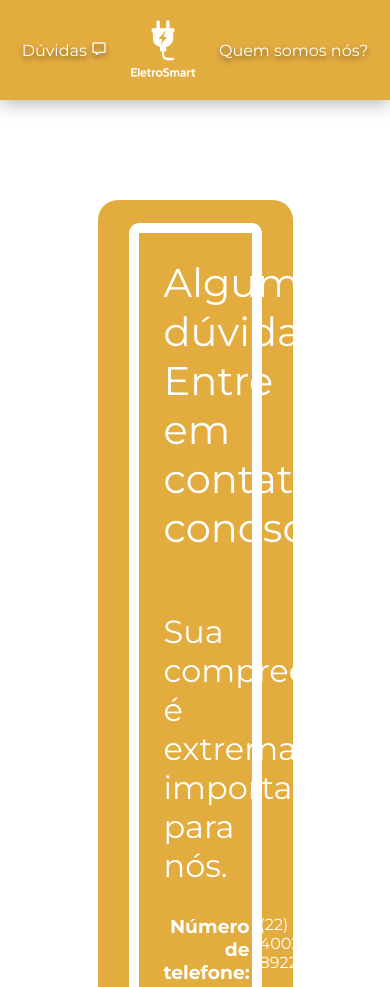
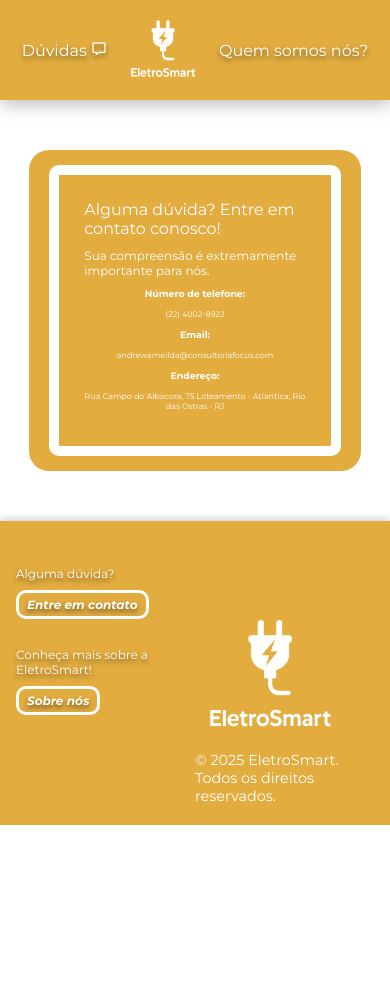
Before and after one commit to phelipipereira/Site-Vitrine---Eletro-Smart, a website: page public/Página-Dúvidas/Duvidas.html in a window 390 px wide. Shown: the top 987 px of the page. After the commit the page ends 844 px from the top, so only its background shows below. Drawn offline with nearby package versions, Linux system fonts and the light colour scheme.

Commit message:
ajustes gerais de acessibilidade e responsividade e atualização do rodapé

```diff
--- a/public/Pagina-Sobre/Sobre.css
+++ b/public/Pagina-Sobre/Sobre.css
@@ -282,7 +282,8 @@
   }
 
   .rodape-links a {
-    font-size: 16px; /* Diminui a fonte dos links do rodapé */
+    font-size: 10px; /* Diminui a fonte dos links do rodapé */
+    border-radius: 10px;
     padding: 4px 8px; /* Reduz o preenchimento dos links */
   }
 
@@ -297,9 +298,3 @@ html,
 body {
   overflow-x: hidden;
 }
-
-/* Permite rolagem horizontal se necessário */
-html,
-body {
-  overflow-x: hidden;
-}
--- a/public/Pagina-Todos/Todos.css
+++ b/public/Pagina-Todos/Todos.css
@@ -199,13 +199,16 @@ label[for="ordenar"] {
   padding: 0;
 }
 
+.titulo-rodape {
+  margin-top: 25px;
+}
+
 /* estilização dos itens da lista */
 .rodape-links li {
   margin: 6px 0;
   font-size: 28px;
   padding-bottom: 10px;
   text-shadow: 0px 0.2rem 0.3rem rgba(0, 0, 0, 0.5);
-  margin-top: 25px;
 }
 
 /* estilo dos links do rodapé */
--- a/public/Página-Dúvidas/Duvidas.css
+++ b/public/Página-Dúvidas/Duvidas.css
@@ -167,13 +167,16 @@
   padding: 0;
 }
 
+.titulo-rodape {
+  margin-top: 25px;
+}
+
 /* estilização dos itens da lista */
 .rodape-links li {
   margin: 6px 0;
   font-size: 28px;
   padding-bottom: 10px;
   text-shadow: 0px 0.2rem 0.3rem rgba(0, 0, 0, 0.5);
-  margin-top: 25px;
 }
 
 /* estilo dos links do rodapé */
@@ -211,6 +214,41 @@
 
 /*------------------ RESPONSIVO ------------------*/
 @media (max-width: 768px) {
+
+/*--------------Nav----------------*/Add commentMore actions
+
+  .Duvidas {
+    max-width: 85%; /* Aumenta a largura para ocupar mais espaço em telas menores */
+    margin-top: 50px; /* Reduz a margem superior */
+    margin-bottom: 50px; /* Reduz a margem inferior */
+    padding: 15px 20px; /* Reduz o preenchimento interno */
+  }
+
+  .title {
+    font-size: 24px; /* Reduz o tamanho da fonte do título */
+  }
+
+  .subtitle {
+    font-size: 18px; /* Reduz o tamanho da fonte do subtítulo */
+    padding-top: 30px; /* Reduz o preenchimento superior */
+    padding-bottom: 15px; /* Reduz o preenchimento inferior */
+  }
+
+  .lista {
+    font-size: 10px;
+    margin-bottom: 10px;
+    flex-direction: column; /* Empilha os itens da lista verticalmente */
+    align-items: center; /* Centraliza os itens */
+    text-align: center; /* Centraliza o texto */
+  }
+
+  .contato,
+  .infos {
+    flex: none; /* Remove a proporção flexível */
+    width: 100%; /* Ocupa a largura total */
+    text-align: center; /* Centraliza o texto */
+  }
+
   /*--------------cabeçalho----------------*/
   /* Torna o menu horizontal com quebra de linha e espaçamento entre itens */
   .menu-lista {
@@ -255,6 +293,35 @@
   }
 }
 @media (max-width: 480px) {
+
+/*--------------Nav----------------*/
+
+  .Duvidas {
+    max-width: 85%; /* Aumenta a largura para ocupar mais espaço em telas menores */
+    margin-top: 50px; /* Reduz a margem superior */
+    margin-bottom: 50px; /* Reduz a margem inferior */
+    padding: 15px 20px; /* Reduz o preenchimento interno */
+  }
+
+  .title {
+    font-size: 16px; /* Reduz o tamanho da fonte do título */
+  }
+
+  .subtitle {
+    font-size: 12px; /* Reduz o tamanho da fonte do subtítulo */
+    padding-top: 10px; /* Reduz o preenchimento superior */
+    padding-bottom: 10px; /* Reduz o preenchimento inferior */
+  }
+
+  .lista {
+    font-size: 8px;
+    margin-bottom: 10px;
+    flex-direction: column; /* Empilha os itens da lista verticalmente */
+    align-items: center; /* Centraliza os itens */
+    text-align: center; /* Centraliza o texto */
+  }
+
+
   /*--------------cabeçalho----------------*/
   .logo {
     height: 80px; /* Reduz a altura da logo no cabeçalho */
@@ -266,7 +333,8 @@
   }
 
   .rodape-links a {
-    font-size: 16px; /* Diminui a fonte dos links do rodapé */
+    font-size: 12px; /* Diminui a fonte dos links do rodapé */
+    border-radius: 10px;
     padding: 4px 8px; /* Reduz o preenchimento dos links */
   }
 
--- a/public/Página-Dúvidas/Duvidas.html
+++ b/public/Página-Dúvidas/Duvidas.html
@@ -71,13 +71,13 @@
       <div class="rodape-conteudo">
         <div class="rodape-esquerda">
           <ul class="rodape-links">
-            <li><p>Alguma dúvida?</p></li>
+            <li><p class="titulo-rodape">Alguma dúvida?</p></li>
             <li>
               <a href="../Página-Dúvidas/Duvidas.html"
                 >Entre em contato</a
               >
             </li>
-            <li><p>Conheça mais sobre a EletroSmart!</p></li>
+            <li><p class="titulo-rodape">Conheça mais sobre a EletroSmart!</p></li>
             <li><a href="../Pagina-Sobre/Sobre.html">Sobre nós</a></li>
           </ul>
         </div>
--- a/public/Página-Produtos/Climatização/Climatização.css
+++ b/public/Página-Produtos/Climatização/Climatização.css
@@ -174,13 +174,16 @@ label[for="ordenar"] {
   padding: 0;
 }
 
+.titulo-rodape {
+  margin-top: 25px;
+}
+
 /* estilização dos itens da lista */
 .rodape-links li {
   margin: 6px 0;
   font-size: 28px;
   padding-bottom: 10px;
   text-shadow: 0px 0.2rem 0.3rem rgba(0, 0, 0, 0.5);
-  margin-top: 25px;
 }
 
 /* estilo dos links do rodapé */
--- a/public/Página-Produtos/Cozinha/Para_sua_cozinha.css
+++ b/public/Página-Produtos/Cozinha/Para_sua_cozinha.css
@@ -286,13 +286,16 @@ label[for="ordenar"] {
   padding: 0;
 }
 
+.titulo-rodape {
+  margin-top: 25px;
+}
+
 /* estilização dos itens da lista */
 .rodape-links li {
   margin: 6px 0;
   font-size: 28px;
   padding-bottom: 10px;
   text-shadow: 0px 0.2rem 0.3rem rgba(0, 0, 0, 0.5);
-  margin-top: 25px;
 }
 
 /* estilo dos links do rodapé */
--- a/public/Página-Produtos/Lavanderia/Para_sua_lavanderia.css
+++ b/public/Página-Produtos/Lavanderia/Para_sua_lavanderia.css
@@ -276,13 +276,16 @@ label[for="ordenar"] {
   padding: 0;
 }
 
+.titulo-rodape {
+  margin-top: 25px;
+}
+
 /* estilização dos itens da lista */
 .rodape-links li {
   margin: 6px 0;
   font-size: 28px;
   padding-bottom: 10px;
   text-shadow: 0px 0.2rem 0.3rem rgba(0, 0, 0, 0.5);
-  margin-top: 25px;
 }
 
 /* estilo dos links do rodapé */
--- a/public/Página-Produtos/Limpeza/Para_limpeza_do_lar.css
+++ b/public/Página-Produtos/Limpeza/Para_limpeza_do_lar.css
@@ -303,13 +303,16 @@ label[for="ordenar"] {
   padding: 0;
 }
 
+.titulo-rodape {
+  margin-top: 25px;
+}
+
 /* estilização dos itens da lista */
 .rodape-links li {
   margin: 6px 0;
   font-size: 28px;
   padding-bottom: 10px;
   text-shadow: 0px 0.2rem 0.3rem rgba(0, 0, 0, 0.5);
-  margin-top: 25px;
 }
 
 /* estilo dos links do rodapé */
--- a/public/homepage/HomePagestyle.css
+++ b/public/homepage/HomePagestyle.css
@@ -5,7 +5,6 @@
   box-sizing: border-box;
   font-family: "Montserrat", sans-serif;
 }
-/*  */
 /*--------------cabeçalho----------------*/
 .menu-lista {
   list-style: none; /* garante que a lista horizontal não tenha marcadores */
@@ -251,13 +250,16 @@
   padding: 0;
 }
 
+.titulo-rodape {
+  margin-top: 25px;
+}
+
 /* estilização dos itens da lista */
 .rodape-links li {
   margin: 6px 0;
-  font-size: 28px;
+  font-size: 20px;
   padding-bottom: 10px;
   text-shadow: 0px 0.2rem 0.3rem rgba(0, 0, 0, 0.5);
-  margin-top: 25px;
 }
 
 /* estilo dos links do rodapé */
@@ -265,7 +267,7 @@
   position: relative;
   color: white;
   text-decoration: none;
-  font-size: 30px;
+  font-size: 25px;
   box-sizing: border-box; /* inclui borda */
   border-style: solid;
   border-radius: 20px;
```
Also changed, not shown: public/Login/Login.html (+1 -1 lines), public/Pagina-Todos/Todos.html (+2 -2 lines), public/Página-Produtos/Climatização/Climatização.html (+2 -2 lines), public/Página-Produtos/Cozinha/Para_sua_cozinha.html (+2 -2 lines), public/Página-Produtos/Lavanderia/Para_sua_lavanderia.html (+2 -2 lines), public/Página-Produtos/Limpeza/Para_limpeza_do_lar.html (+2 -2 lines), public/homepage/HomePage.html (+4 -4 lines).
